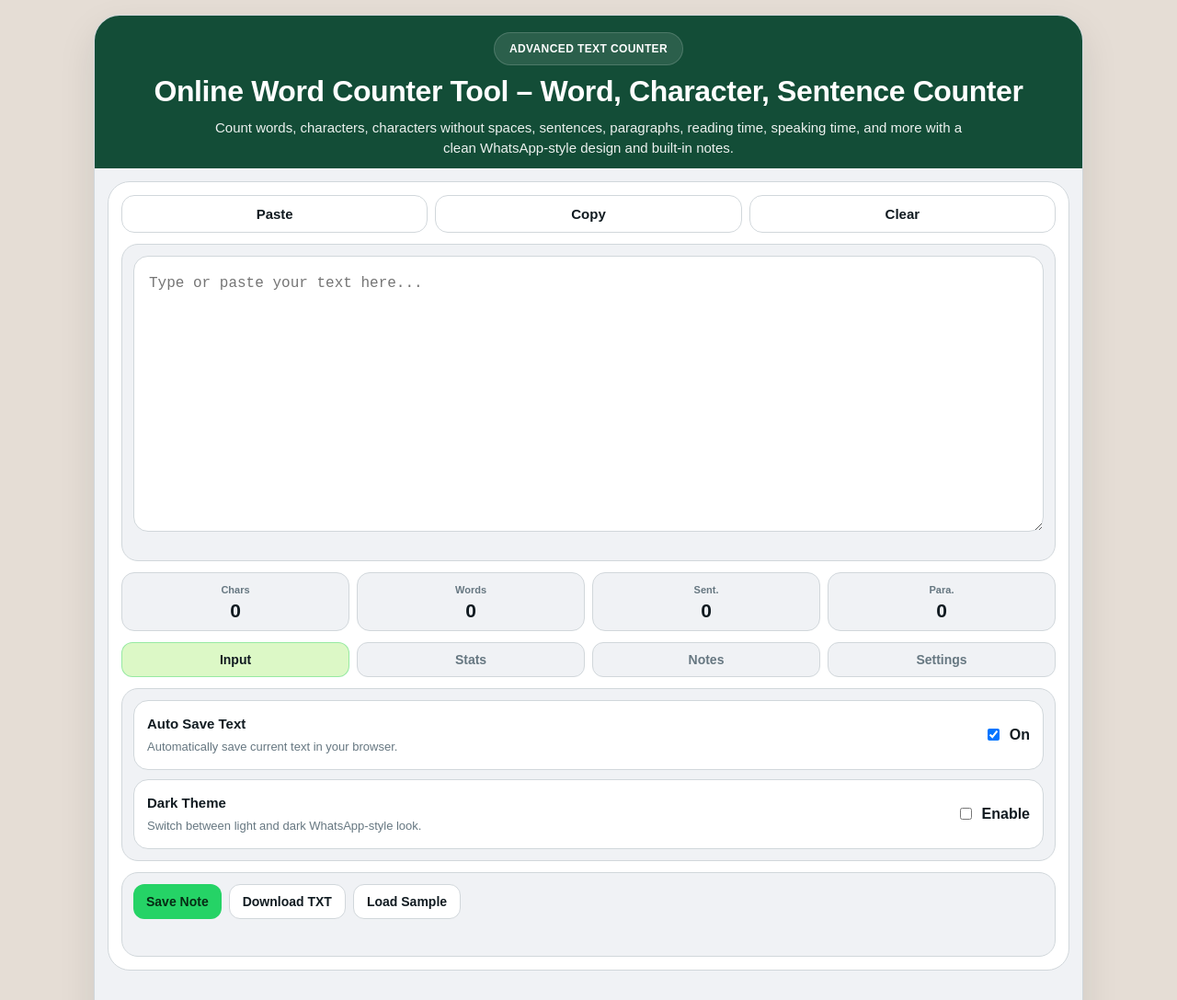
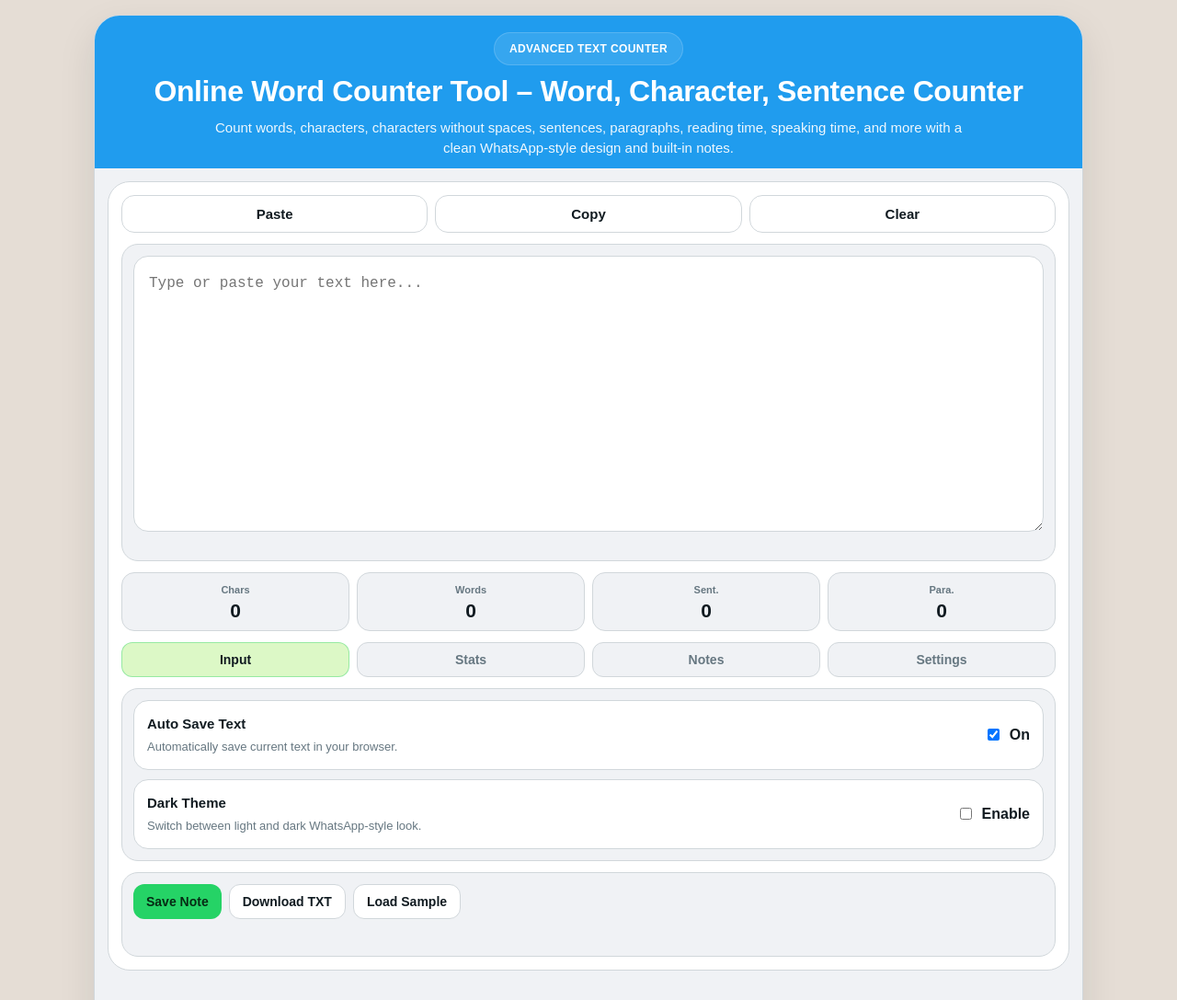
Before and after one commit to shahidlogs/online-word-counter-tool, a plain HTML site: page index.html in a window 1280 px wide. Shown: the top 1087 px of the page at 92% size. Drawn offline with Linux system fonts and the light colour scheme.

Commit message:
Update index.html

```diff
--- a/index.html
+++ b/index.html
@@ -33,7 +33,7 @@
       --wa-line:#d1d7db;
       --wa-soft:#f0f2f5;
       --wa-shadow:0 16px 40px rgba(17,27,33,.10);
-      --hero-solid:#134d37;
+      --hero-solid:#209CEE;
       --radius-xl:26px;
       --radius-lg:18px;
       --radius-md:14px;
```
